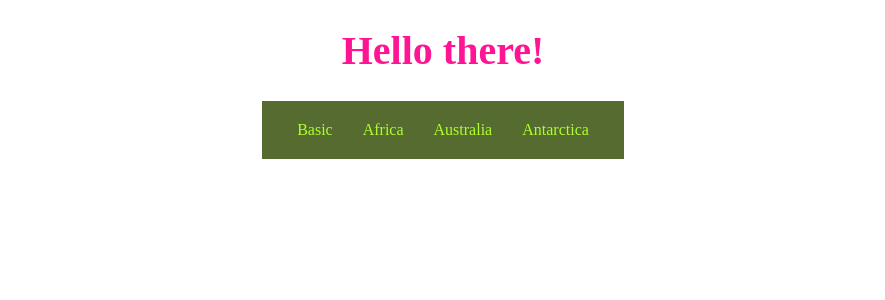
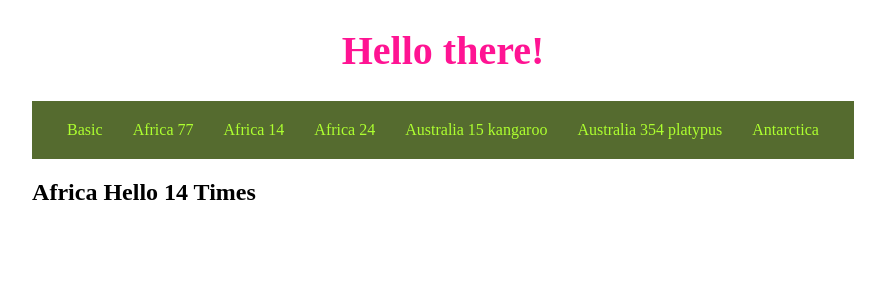
Before and after one commit to A-Kija/liutas, a React (Create React App) app: page /africa/14 in a window 1280 px wide. Shown: the top 300 px of the page, without its empty margins (197-1082 px from the left). Built offline with nearby package versions, Linux system fonts and the light colour scheme.

Commit message:
Router Params

```diff
--- a/src/App.jsx
+++ b/src/App.jsx
@@ -18,14 +18,17 @@ function App() {
             <h1>Hello there!</h1>
             <ul className="hello-menu">
                 <li><Link to="/">Basic</Link></li>
-                <li><Link to="/africa">Africa</Link></li>
-                <li><Link to="/australia">Australia</Link></li>
+                <li><Link to="/africa/77">Africa 77</Link></li>
+                <li><Link to="/africa/14">Africa 14</Link></li>
+                <li><Link to="/africa/24">Africa 24</Link></li>
+                <li><Link to="/australia/15/kangaroo">Australia 15 kangaroo</Link></li>
+                <li><Link to="/australia/354/platypus">Australia 354 platypus</Link></li>
                 <li><Link to="/antarctica">Antarctica</Link></li>
             </ul>
             <Routes>
-                <Route path="/" element={<RouterBasic/>}></Route>
-                <Route path="/africa" element={<RouterAfrica/>}></Route>
-                <Route path="/australia" element={<RouterAustralia/>}></Route>
+                <Route path="" element={<RouterBasic/>}></Route>
+                <Route path="/africa/:times" element={<RouterAfrica/>}></Route>
+                <Route path="/australia/:times/:from" element={<RouterAustralia/>}></Route>
                 <Route path="/antarctica" element={<RouterAntarctica/>}></Route>
             </Routes>
         </Router>
--- a/src/Components/RouterAfrica.jsx
+++ b/src/Components/RouterAfrica.jsx
@@ -1,6 +1,9 @@
+import { useParams } from "react-router";
+
 function RouterAfrica () {
+    const paramsFromUrl = useParams();
     return (
-        <h2>Africa Hello</h2>
+        <h2>Africa Hello {paramsFromUrl.times} Times</h2>
     )
 }
 export default RouterAfrica;
--- a/src/Components/RouterAustralia.jsx
+++ b/src/Components/RouterAustralia.jsx
@@ -1,6 +1,9 @@
+import { useParams } from "react-router";
+
 function RouterAustralia () {
+    const params = useParams();
     return (
-        <h2>Australia Hello</h2>
+        <h2>Australia Hello from {params.from} {params.times} times</h2>
     )
 }
 export default RouterAustralia;
```
